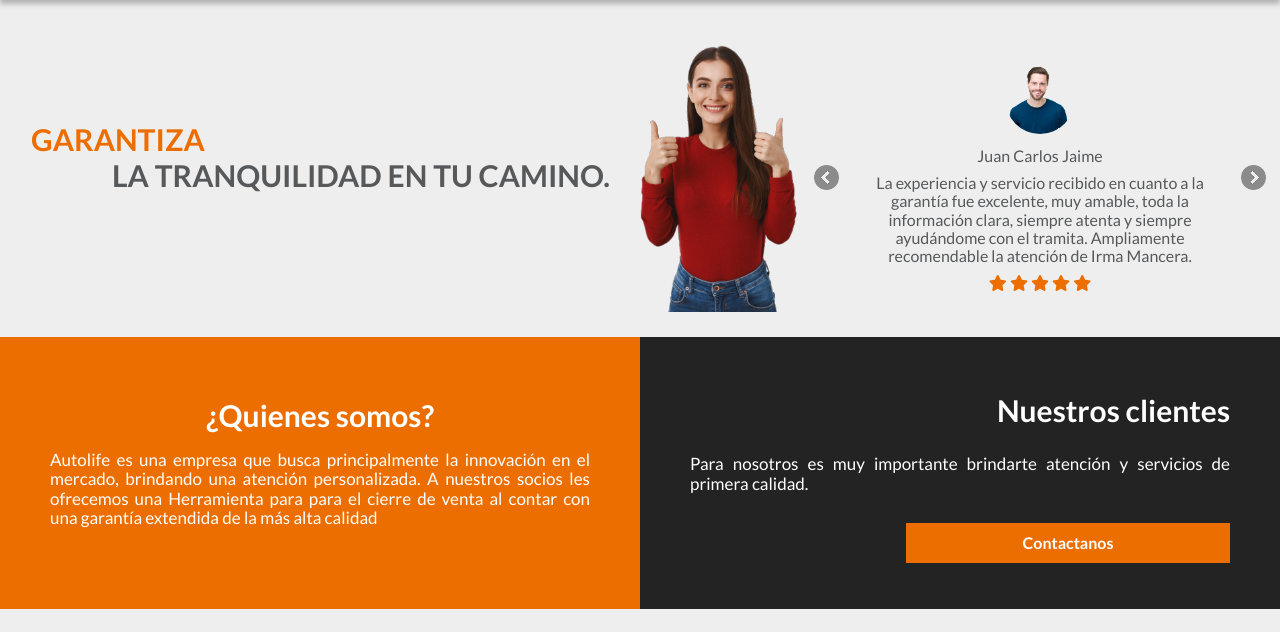
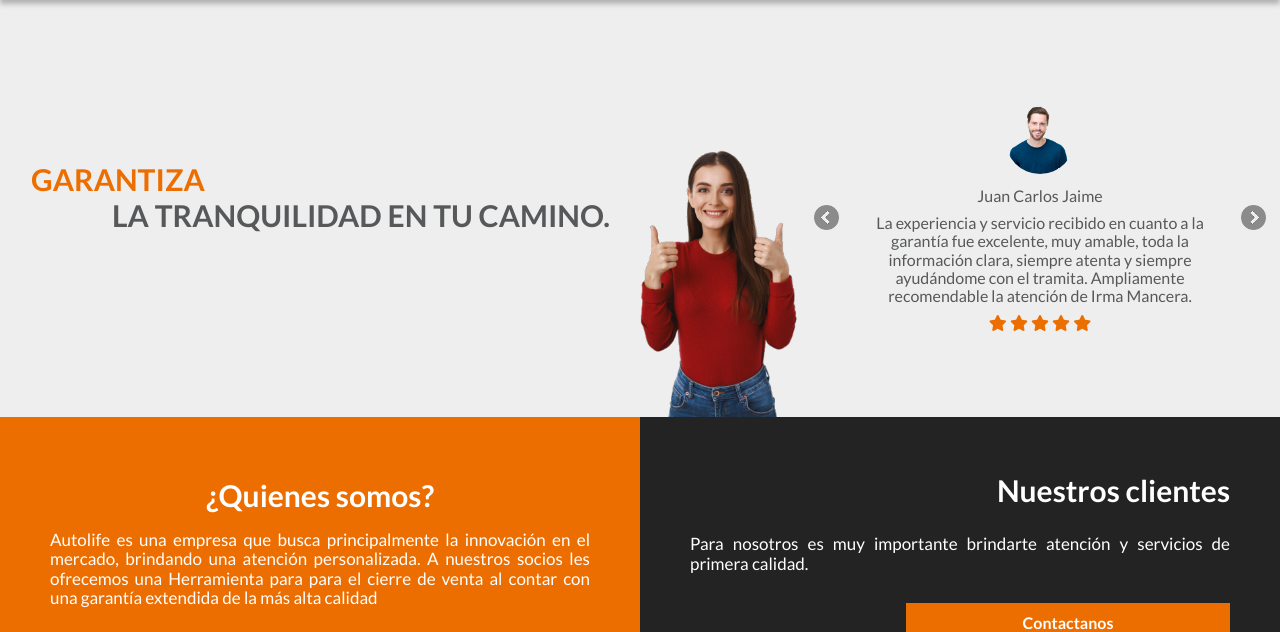
Before and after one commit to BenjaminAR/Autolife, a plain HTML site: page index.html in a window 1280 px wide. Shown: the part 83-715 px from the top of the page. Drawn offline with nearby package versions, Linux system fonts and the light colour scheme.

```diff
--- a/styles/bannerprincipal.css
+++ b/styles/bannerprincipal.css
@@ -63,11 +63,11 @@
 
 @media (min-width: 1080px) {
     .banner__principal-testimonios {
-        height: 40vh;
+        height: 50vh;
     }
 
     .banner__principal-frase {
-        height: 40vh;
+        height: 50vh;
     }
 }
 
@@ -76,7 +76,7 @@
     background-image: url(../img/def/OpinionTra.webp);
     background-size: contain;
     background-repeat: no-repeat;
-    background-position: center center;
+    background-position: center bottom;
 }
 
 /*
@@ -195,6 +195,8 @@
     background-color: var(--primario);
     font-weight: bold;
     text-align: center;
+    transition: background-color  0.5s ease;
+    transition: color  0.5s ease;
 }
 
 .btn:hover {
@@ -202,6 +204,12 @@
     color: var(--primario);
 }
 
+@media (min-width: 900px) {
+    .btn__margin{
+        margin-right: 3rem;
+    }
+}
+
 @media (max-width: 768px) {
     .btn {
         padding: 1.5rem 4rem;
```
